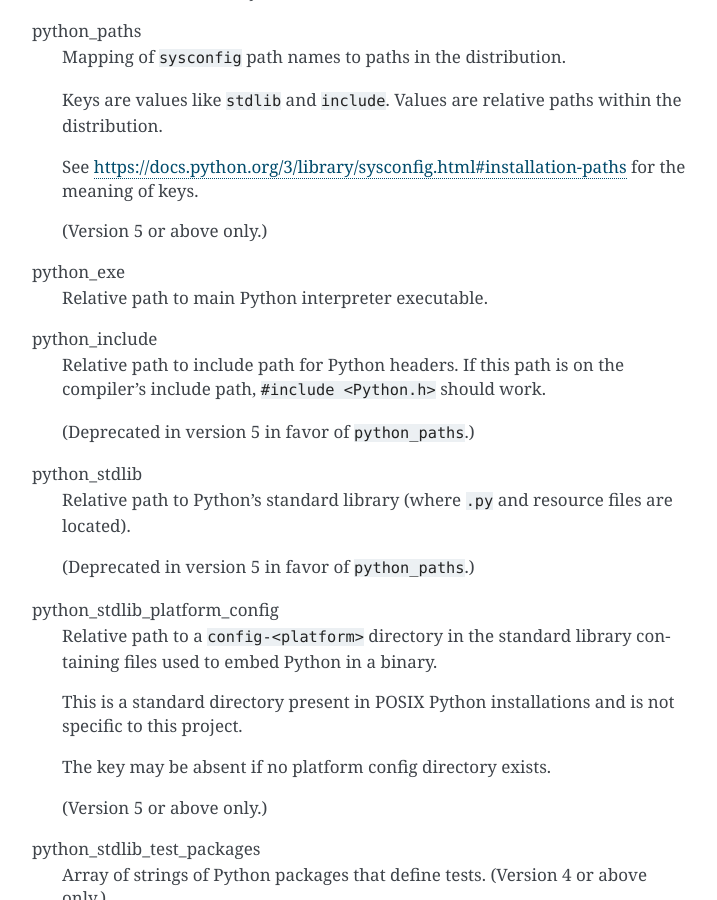
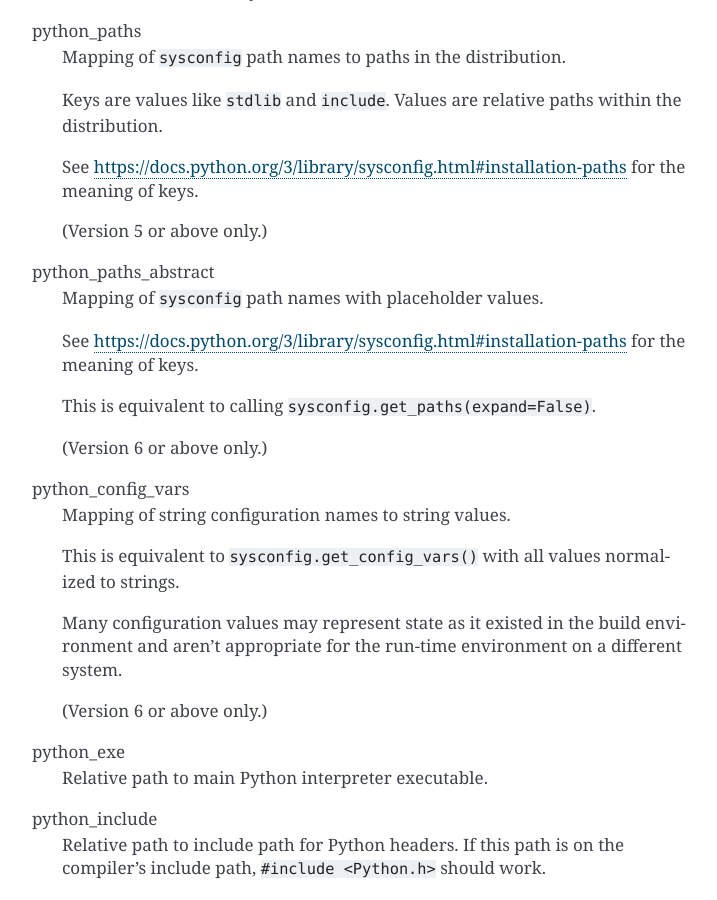
Before and after one commit to indygreg/python-build-standalone, a Sphinx documentation site: the page built from docs/distributions.rst, in a window 1280 px wide and 900 px high, scrolled down 2713 px. Shown: the whole window, without its empty margins (388-1105 px from the left). Built offline with Sphinx 7.4.7, drawn with Linux system fonts in a browser that asks for light colours.

Commit message:
Add abstract python paths and all sysconfig variables to JSON
These seem like useful things to convey to downstream consumers.

```diff
--- a/docs/distributions.rst
+++ b/docs/distributions.rst
@@ -32,7 +32,7 @@ without having to resort to heuristics.
 The file contains a JSON map. This map has the following keys:
 
 version
-   Version number of the file format. Currently ``5``.
+   Version number of the file format. Currently ``6``.
 
 target_triple
    A target triple defining the platform and architecture of the machine
@@ -138,6 +138,28 @@ python_paths
    for the meaning of keys.
 
    (Version 5 or above only.)
+
+python_paths_abstract
+   Mapping of ``sysconfig`` path names with placeholder values.
+
+   See https://docs.python.org/3/library/sysconfig.html#installation-paths
+   for the meaning of keys.
+
+   This is equivalent to calling ``sysconfig.get_paths(expand=False)``.
+
+   (Version 6 or above only.)
+
+python_config_vars
+   Mapping of string configuration names to string values.
+
+   This is equivalent to ``sysconfig.get_config_vars()`` with all values
+   normalized to strings.
+
+   Many configuration values may represent state as it existed in the
+   build environment and aren't appropriate for the run-time environment
+   on a different system.
+
+   (Version 6 or above only.)
 
 python_exe
    Relative path to main Python interpreter executable.
```
Also changed, not shown: 4 other files.
